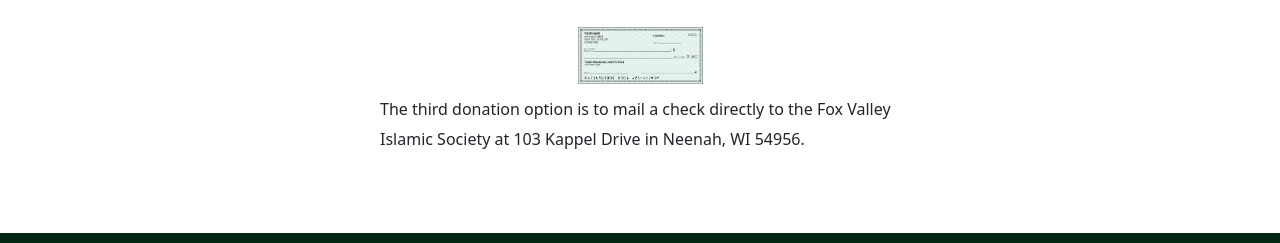
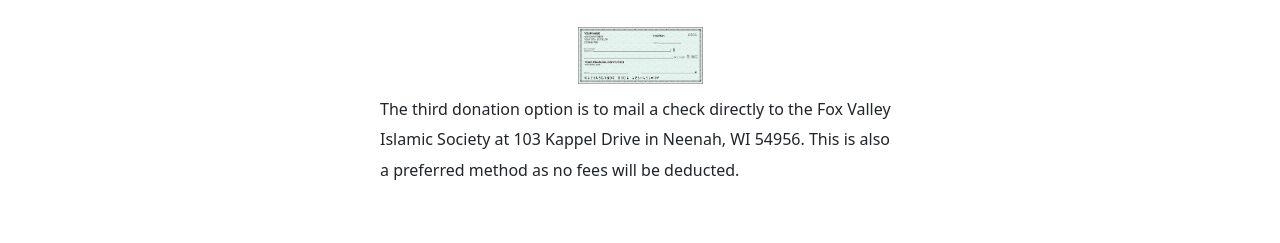
Before and after one commit to peterkovacik/fvis-ramadan, a plain HTML site: page index.html in a window 1280 px wide. Shown: the part 1396-1639 px from the top of the page. Drawn offline with Linux system fonts and the light colour scheme.

Commit message:
modify check content

```diff
--- a/index.html
+++ b/index.html
@@ -81,7 +81,7 @@
 <figure class="body-text pb-5">
     <img class="check-image" src="./images/check-image.jpeg" alt="check image">
     <figcaption>
-        The third donation option is to mail a check directly to the Fox Valley Islamic Society at 103 Kappel Drive in Neenah, WI 54956.
+        The third donation option is to mail a check directly to the Fox Valley Islamic Society at 103 Kappel Drive in Neenah, WI 54956. This is also a preferred method as no fees will be deducted.
     </figcaption>
 </figure>
 
```
